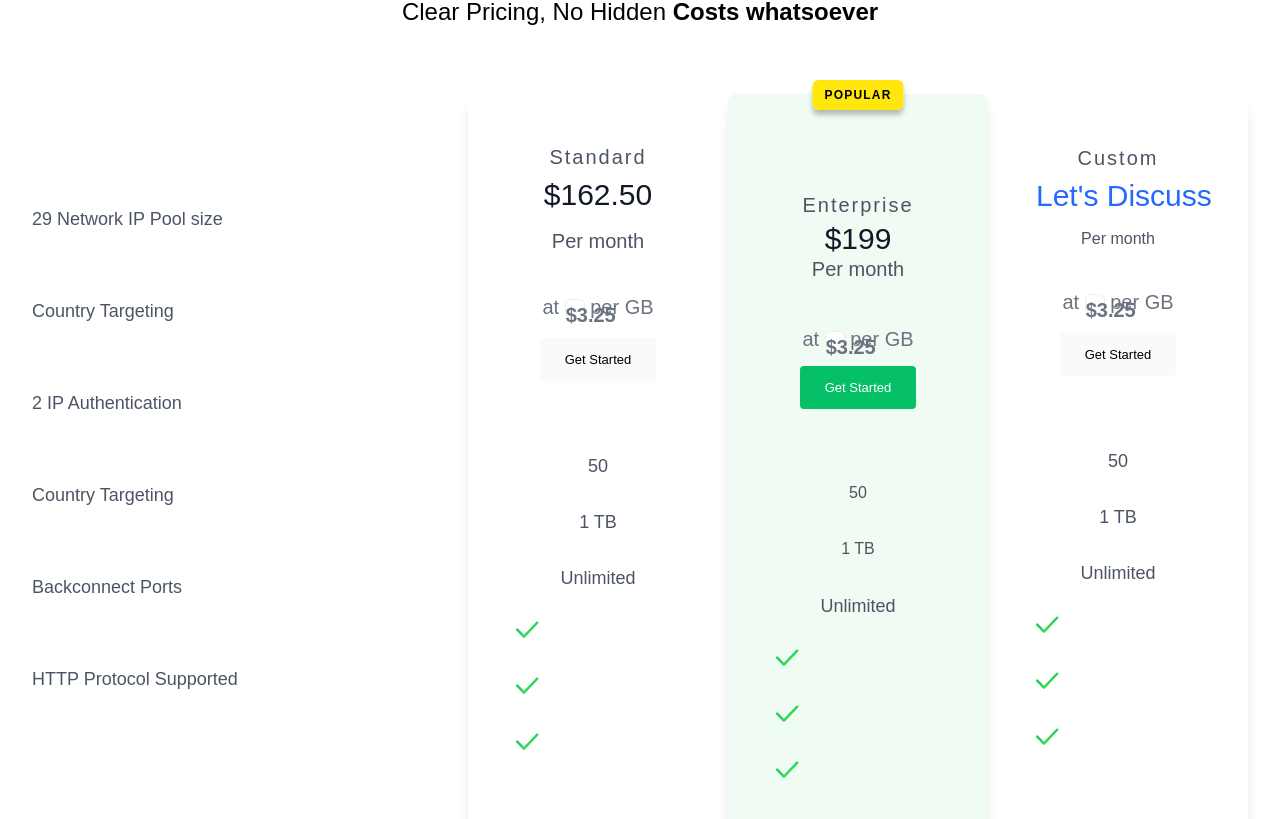
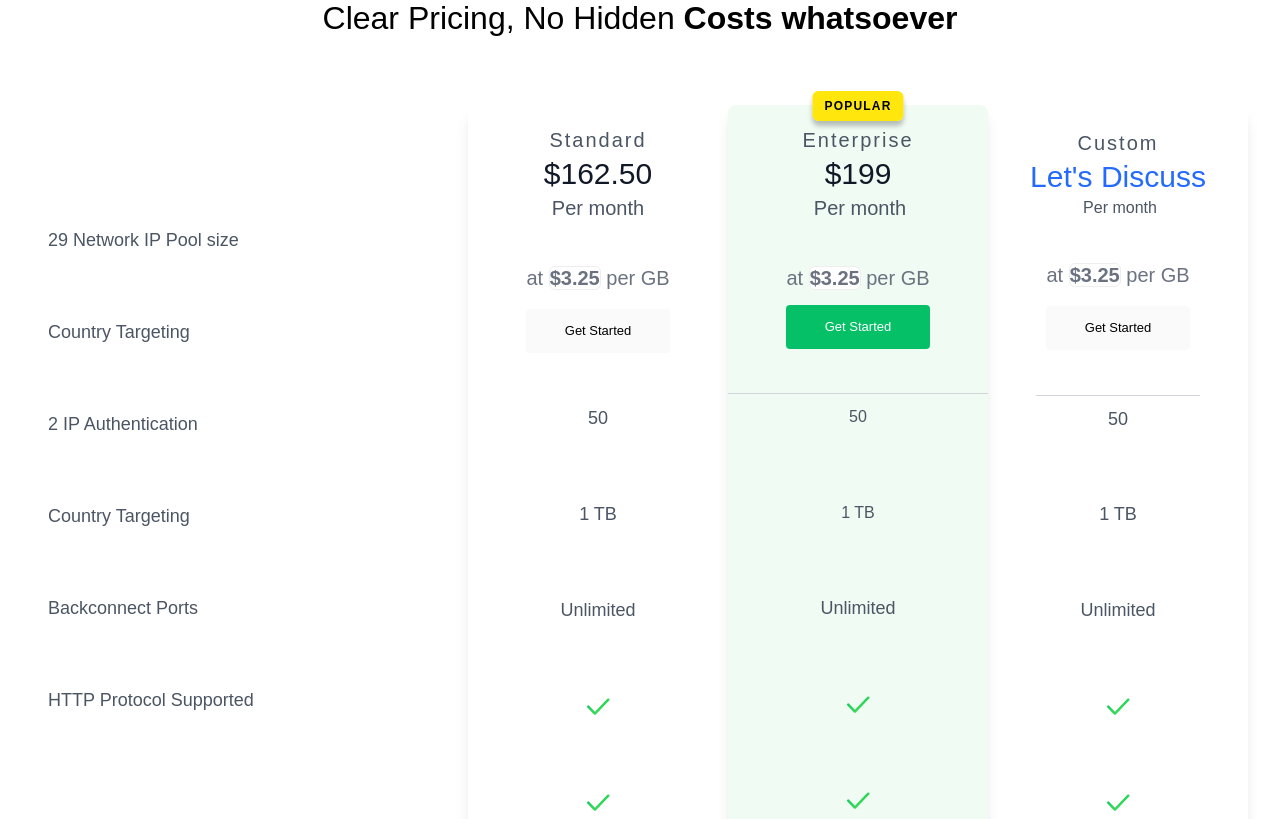
Before and after one commit to NikeVir/Freelance1, a Next.js app: page / in a window 1280 px wide. Shown: the part 1521-2340 px from the top of the page. Built offline with nearby package versions, Linux system fonts and the light colour scheme.

Commit message:
Made the sections mobile responsive

```diff
--- a/src/components/PricingSection.tsx
+++ b/src/components/PricingSection.tsx
@@ -2,41 +2,41 @@ export default function PricingSection() {
   return (
     <section className="text-gray-600 body-font overflow-hidden pt-32 pb-16">
       <div className="flex justify-center items-center text-black">
-        <h1 className="text-[32px] sm:text-[24px] font-normal text-center px-4">
+        <h1 className="text-center text-[24px] sm:text-[32px] font-normal whitespace-nowrap">
           Clear Pricing, No Hidden{" "}
           <a href="#" className="font-bold">
             Costs whatsoever
-          </a>
+          </a>{" "}
         </h1>
       </div>
 
-      <div className="container px-4 sm:px-6 py-8 sm:py-16 mx-auto max-w-7xl lg:px-8">
+      <div className="container px-6 py-16 mx-auto max-w-7xl lg:px-8">
         <div className="lg:flex lg:justify-between">
           <div className="lg:w-1/4 mt-28 hidden lg:block">
-            <div className="rounded-tl-lg rounded-bl-lg overflow-hidden space-y-11 text-center sm:text-left">
-              <p className="text-[18px] text-gray-600 h-12">
+            <div className="rounded-tl-lg rounded-bl-lg overflow-hidden space-y-11">
+              <p className="text-[18px] text-gray-600 h-12 text-center px-4 flex items-center justify-start -mt-px">
                 29 Network IP Pool size
               </p>
-              <p className="text-gray-600 h-12 text-[18px]">
+              <p className="text-gray-600 h-12 text-[18px] text-center px-4 flex items-center justify-start">
                 Country Targeting
               </p>
-              <p className="text-[18px] text-gray-600 h-12">
+              <p className="text-[18px] text-gray-600 h-12 text-center px-4 flex items-center justify-start">
                 2 IP Authentication
               </p>
-              <p className="text-gray-600 h-12 text-[18px]">
+              <p className="text-gray-600 h-12 text-[18px] text-center px-4 flex items-center justify-start">
                 Country Targeting
               </p>
-              <p className="text-[18px] text-gray-600 h-12">
+              <p className="text-[18px] text-gray-600 h-12 text-center px-4 flex items-center justify-start">
                 Backconnect Ports
               </p>
-              <p className="text-gray-600 h-12 text-[18px]">
+              <p className="text-gray-600 h-12 text-[18px] text-center px-4 flex items-center justify-start">
                 HTTP Protocol Supported
               </p>
             </div>
           </div>
-          <div className="flex flex-wrap lg:w-3/4 w-full justify-center lg:justify-end rounded-lg">
-            <div className="w-full sm:w-[260px] space-y-12 p-6 sm:p-12 lg:h-[850px] mt-10 sm:mt-0 mb-10 lg:mb-0 shadow-lg rounded-lg">
-              <div className="text-center">
+          <div className="flex flex-col lg:flex-row lg:w-3/4 w-full justify-center lg:justify-end rounded-lg">
+            <div className="w-full lg:w-[260px] space-y-12 p-12 lg:h-[850px] lg:mt-px mb-10 lg:mb-0 lg:border-none rounded-lg lg:rounded-none shadow-lg">
+              <div className="px-2 text-center h-48 flex space-y-1 flex-col items-center justify-center">
                 <h3 className="tracking-widest text-[20px] font-normal">
                   Standard
                 </h3>
@@ -44,130 +44,123 @@ export default function PricingSection() {
                   $162.50
                 </h2>
                 <span className="text-[20px] text-gray-600">Per month</span>
-                <div className="p-6 text-center whitespace-nowrap space-y-4">
+                <div className="p-6 text-center rounded-bl-lg whitespace-nowrap space-y-4">
                   <p className="text-[20px] text-gray-500 mt-3">
                     at{" "}
-                    <a className="font-semibold w-5 h-5 bg-white inline-block align-middle" style={{ border: '1.22px solid #EEEEEE', borderRadius: '6.1px'}}>
+                    <a className="font-semibold w-5 h-5 bg-white" style={{ border: '1.22px solid #EEEEEE', borderRadius: '6.1px'}}>
                       $3.25
                     </a>{" "}
                     per GB
                   </p>
-                  <button className="text-black bg-[#FAFAFA] border-0 text-[13px] p-3 w-full focus:outline-none rounded">
+                  <button className="flex flex-col justify-center items-center mt-auto text-black bg-[#FAFAFA] border-0 text-[13px] p-3 w-full focus:outline-none rounded">
                     Get Started
                   </button>
                 </div>
               </div>
-              <div className="space-y-2">
-                <p className="text-[18px] text-gray-600 h-12 text-center">
+              <p className="text-[18px] text-gray-600 h-12 text-center px-2 flex items-center -mt-px justify-center">
                 50
               </p>
-                <p className="text-gray-600 text-[18px] text-center h-12">
+              <p className="text-gray-600 text-[18px] text-center h-12 flex items-center justify-center">
                 1 TB
               </p>
-                <p className="text-[18px] text-gray-600 text-center h-12">
+              <p className="text-[18px] text-gray-600 text-center h-12 flex items-center justify-center">
                 Unlimited
               </p>
-                <p className="h-12 text-gray-600 text-center leading-relaxed">
-                  <img src="/images/icons/green-tick-icon.svg" alt="Included" />
+              <p className="h-12 text-gray-600 px-6 text-center leading-relaxed flex items-center justify-center">
+                <img src="/images/icons/green-tick-icon.svg" alt="tick" />
               </p>
-                <p className="text-gray-600 text-center h-12">
-                  <img src="/images/icons/green-tick-icon.svg" alt="Included" />
+              <p className="text-gray-600 text-center h-12 flex items-center justify-center">
+                <img src="/images/icons/green-tick-icon.svg" alt="tick" />
               </p>
-                <p className="text-gray-600 text-center h-12">
-                  <img src="/images/icons/green-tick-icon.svg" alt="Included" />
+              <p className="text-gray-600 text-center h-12 flex items-center justify-center">
+                <img src="/images/icons/green-tick-icon.svg" alt="tick" />
               </p>
             </div>
-            </div>
-
-            <div className="w-full sm:w-[260px] space-y-12 shadow-lg lg:h-[850px] mt-10 sm:mt-0 mb-10 lg:mb-0 rounded-lg border-[#05C067] relative bg-[#F0FBF3] p-6 sm:p-12">
+            <div className="w-full lg:w-[260px] space-y-12 shadow-lg lg:h-[850px] lg:-mt-px mb-10 lg:mb-0 rounded-lg border-[#05C067] relative bg-[#F0FBF3]">
               <div className="absolute left-1/2 transform -translate-x-1/2 -top-3 z-10">
                 <span className="bg-[#FFE70E] text-black px-3 py-2 tracking-widest text-xs rounded-md font-bold" style={{ boxShadow: '0px 4.88px 4.88px 0px #00000040' }}>
                   POPULAR
                 </span>
               </div>
-              <div className="text-center space-y-1">
+              <div className="px-2 text-center space-y-1 h-48 flex flex-col items-center justify-center">
                 <h3 className="tracking-widest text-[20px]">Enterprise</h3>
-                <h2 className="text-[30px] text-gray-900 font-medium leading-none mb-4 mt-2">
+                <h2 className="text-[30px] text-gray-900 font-medium flex items-center justify-center leading-none mb-4 mt-2">
                   $199
                 </h2>
-                <span className="text-gray-600 text-[20px]">Per month</span>
-                <div className="p-6 text-center space-y-3">
+                <span className="text-gray-600 text-[20px] ml-1">Per month</span>
+                <div className="p-6 text-center rounded-bl-lg space-y-3">
                   <p className="text-[20px] text-gray-500 mt-3">
                     at{" "}
-                    <a className="font-semibold w-5 h-5 bg-white inline-block align-middle" style={{ border: '1.22px solid #EEEEEE', borderRadius: '6.1px'}}>
+                    <a className="font-semibold w-5 h-5 bg-white" style={{ border: '1.22px solid #EEEEEE', borderRadius: '6.1px'}}>
                       $3.25
                     </a>{" "}
                     per GB
                   </p>
-                  <button className="text-white bg-[#05C067] border-0 text-[13px] p-3 w-full focus:outline-none rounded">
+                  <button className="flex flex-col justify-center items-center mt-auto text-white bg-[#05C067] border-0 text-[13px] p-3 w-full focus:outline-none rounded">
                     Get Started
                   </button>
                 </div>
               </div>
-              <div className="space-y-2">
-                <p className="text-gray-600 h-12 text-center">
+              <p className="text-gray-600 h-12 text-center px-2 flex items-center -mt-px justify-center border-t border-gray-300">
                 50
               </p>
-                <p className="text-gray-600 text-center h-12">
+              <p className="text-gray-600 text-center h-12 flex items-center justify-center">
                 1 TB
               </p>
-                <p className="text-[18px] text-gray-600 text-center h-12">
+              <p className="text-[18px] text-gray-600 text-center h-12 flex items-center justify-center">
                 Unlimited
               </p>
-                <p className="h-12 text-gray-600 text-center leading-relaxed">
-                  <img src="/images/icons/green-tick-icon.svg" alt="Included" />
+              <p className="h-12 text-gray-600 px-6 text-center leading-relaxed flex items-center justify-center">
+                <img src="/images/icons/green-tick-icon.svg" alt="tick" />
               </p>
-                <p className="text-gray-600 text-center h-12">
-                  <img src="/images/icons/green-tick-icon.svg" alt="Included" />
+              <p className="text-gray-600 text-center h-12 flex items-center justify-center">
+                <img src="/images/icons/green-tick-icon.svg" alt="tick" />
               </p>
-                <p className="text-gray-600 text-center h-12">
-                  <img src="/images/icons/green-tick-icon.svg" alt="Included" />
+              <p className="text-gray-600 text-center h-12 flex items-center justify-center">
+                <img src="/images/icons/green-tick-icon.svg" alt="tick" />
               </p>
             </div>
-            </div>
-
-            <div className="w-full sm:w-[260px] space-y-12 p-6 sm:p-12 lg:h-[850px] shadow-lg mt-10 sm:mt-0 lg:mt-px lg:border-none rounded-lg lg:rounded-none">
-              <div className="text-center">
+            <div className="w-full lg:w-[260px] space-y-12 p-12 lg:h-[850px] lg:mt-px lg:border-none rounded-lg lg:rounded-none shadow-lg">
+              <div className="px-2 text-center h-48 flex space-y-1 flex-col items-center justify-center">
                 <h3 className="tracking-widest text-[20px]">Custom</h3>
-                <h2 className="text-[30px] whitespace-normal sm:whitespace-nowrap text-[#246BFD] font-medium leading-none mb-4 mt-2">
-                  Let's Discuss
+                <h2 className="text-[30px] whitespace-nowrap text-[#246BFD] font-medium flex items-center justify-center leading-none mb-4 mt-2">
+                  Let&apos;s Discuss
                 </h2>
-                <span className="text-gray-600 text-base text-[20px]">Per month</span>
-                <div className="p-6 text-center space-y-4">
-                  <p className="text-[20px] text-gray-500 mt-3 whitespace-normal sm:whitespace-nowrap">
+                <span className="text-gray-600 text-base ml-1 text-[20px]">
+                  Per month
+                </span>
+                <div className="p-6 text-center rounded-bl-lg space-y-4">
+                  <p className="text-[20px] text-gray-500 mt-3 whitespace-nowrap">
                     at{" "}
-                    <a className="font-semibold w-5 h-5 bg-white inline-block align-middle" style={{ border: '1.22px solid #EEEEEE', borderRadius: '6.1px'}}>
+                    <a className="font-semibold w-5 h-5 bg-white" style={{ border: '1.22px solid #EEEEEE', borderRadius: '6.1px'}}>
                       $3.25
                     </a>{" "}
                     per GB
                   </p>
-                  <button className="text-black bg-[#FAFAFA] border-0 text-[13px] p-3 w-full focus:outline-none rounded">
+                  <button className="flex flex-col justify-center items-center mt-auto text-black bg-[#FAFAFA] border-0 text-[13px] p-3 w-full focus:outline-none rounded">
                     Get Started
                   </button>
                 </div>
               </div>
-              <div className="space-y-2">
-                <p className="text-[18px] text-gray-600 h-12 text-center">
+              <p className="text-[18px] text-gray-600 h-12 text-center px-2 flex items-center -mt-px justify-center border-t border-gray-300">
                 50
               </p>
-                <p className="text-gray-600 text-center text-[18px] h-12">
+              <p className="text-gray-600 text-center text-[18px] h-12 flex items-center justify-center">
                 1 TB
               </p>
-                <p className="text-[18px] text-gray-600 text-center h-12">
+              <p className="text-[18px] text-gray-600 text-center h-12 flex items-center justify-center">
                 Unlimited
               </p>
-                <p className="h-12 text-gray-600 text-center leading-relaxed">
-                  <img src="/images/icons/green-tick-icon.svg" alt="Included" />
+              <p className="h-12 text-gray-600 px-6 text-center leading-relaxed flex items-center justify-center">
+                <img src="/images/icons/green-tick-icon.svg" alt="tick" />
               </p>
-                <p className="text-gray-600 text-center h-12">
-                  <img src="/images/icons/green-tick-icon.svg" alt="Included" />
+              <p className="text-gray-600 text-center h-12 flex items-center justify-center">
+                <img src="/images/icons/green-tick-icon.svg" alt="tick" />
               </p>
-                <p className="text-gray-600 text-center h-12">
-                  <img src="/images/icons/green-tick-icon.svg" alt="Included" />
+              <p className="text-gray-600 text-center h-12 flex items-center justify-center">
+                <img src="/images/icons/green-tick-icon.svg" alt="tick" />
               </p>
             </div>
-            </div>
-
           </div>
         </div>
       </div>
--- a/src/components/WhySection.tsx
+++ b/src/components/WhySection.tsx
@@ -50,15 +50,15 @@ export default function WhySection() {
             <h3 className="text-2xl sm:text-4xl font-semibold tracking-tight text-secondary">
               <span style={{color: '#121118', fontFamily: 'Sora', fontWeight: '400', fontSize: '32px'}}>Cat Proxies</span> <span style={{color: '#121118', fontFamily: 'Sora', fontSize: '32px', fontWeight: '600'}}>Solutions</span>
             </h3>
-            <p className="max-w-xl mx-auto mt-4 text-base text-secondary/80">
-              <span style={{color: '#525252', fontFamily: 'Sora', fontSize: '24px', fontWeight: '400'}}>Explore How Our Expertise Translates</span> <div style={{color: '#525252', fontFamily: 'Sora', fontSize: '24px', fontWeight: '400'}}>into Tangible Results.</div>
+            <p className="flex-col max-w-xl mx-auto mt-4 text-base text-secondary/80">
+              <span style={{color: '#525252', fontFamily: 'Sora', fontSize: '24px', fontWeight: '400'}}>Explore How Our Expertise Translates</span> <span style={{color: '#525252', fontFamily: 'Sora', fontSize: '24px', fontWeight: '400'}}>into Tangible Results.</span>
             </p>
             <p className="text-sm text-gray-400">
               Dive deep into each project with comprehensive case studies that
               outline challenges, strategies, and outcomes.
             </p>
             <div className="sm:flex sm:justify-center lg:justify-start">
-              <img src="/images/illustration/three-cat-illustration.svg" />
+              <img src="/images/illustration/three-cat-illustration.svg" alt="Cat Proxies Illustration" />
             </div>
           </div>
           <div className="mt-10 lg:col-span-7 lg:mt-0">
@@ -96,12 +96,12 @@ export default function WhySection() {
                       </dt>
                       <Disclosure.Panel
                         as="dd"
-                        className="flex flex-col pr-12 mt-8 space-y-4"
+                        className="flex flex-col items-start pr-12 mt-4 space-y-4"
                       >
                         <p className="text-base font-normal text-gray-600">
                           {faq.answer}
                         </p>
-                        <button className="ml-2 px-4 py-4 w-full rounded-lg text-sm text-white bg-gradient-to-r from-[#05C067] to-[#50EA48]">
+                        <button className="px-4 py-2 w-full text-sm text-white rounded-lg bg-gradient-to-r from-[#05C067] to-[#50EA48]">
                           Contact Us Now
                         </button>
                       </Disclosure.Panel>
```
Lines whose indentation alone changed are shown as unchanged.
